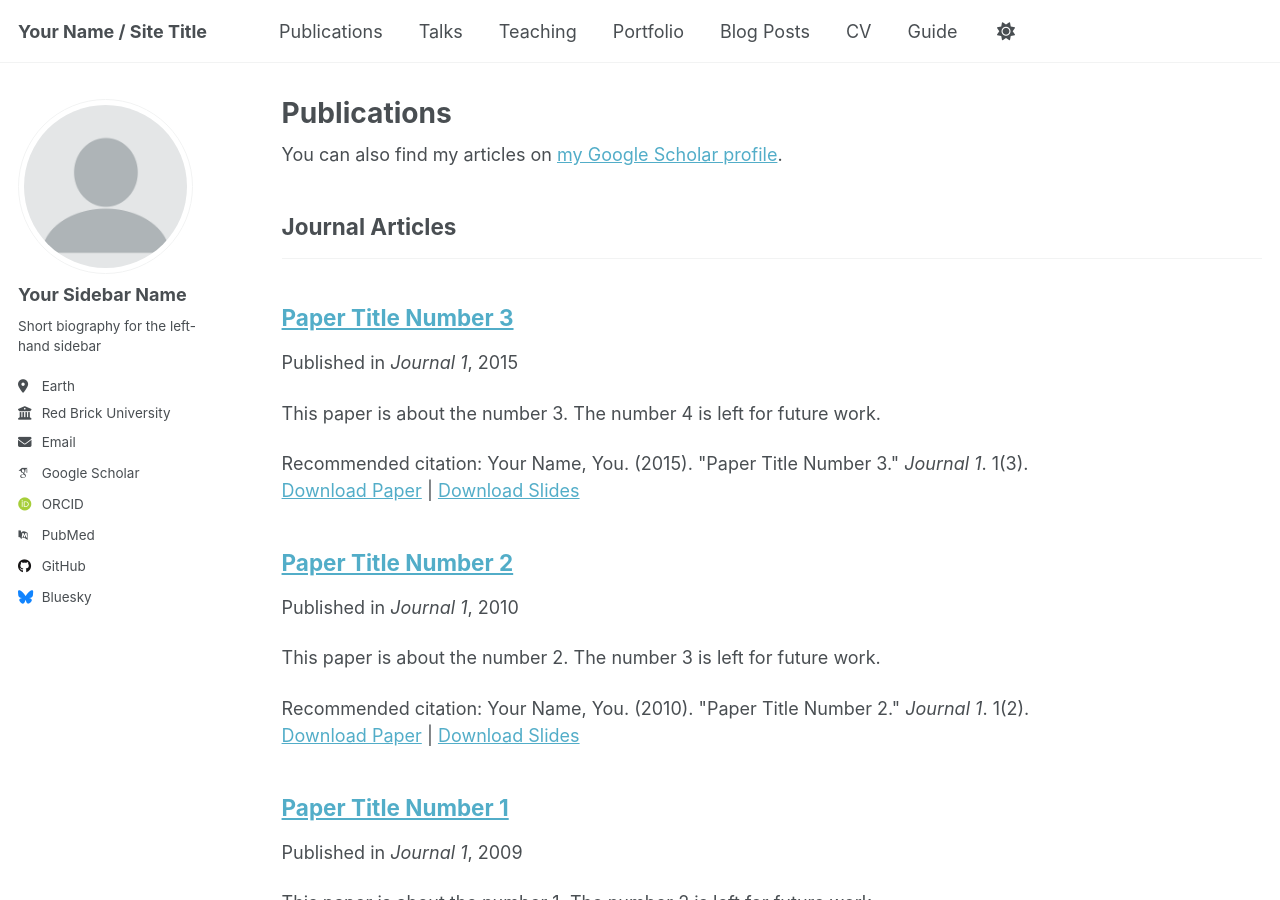
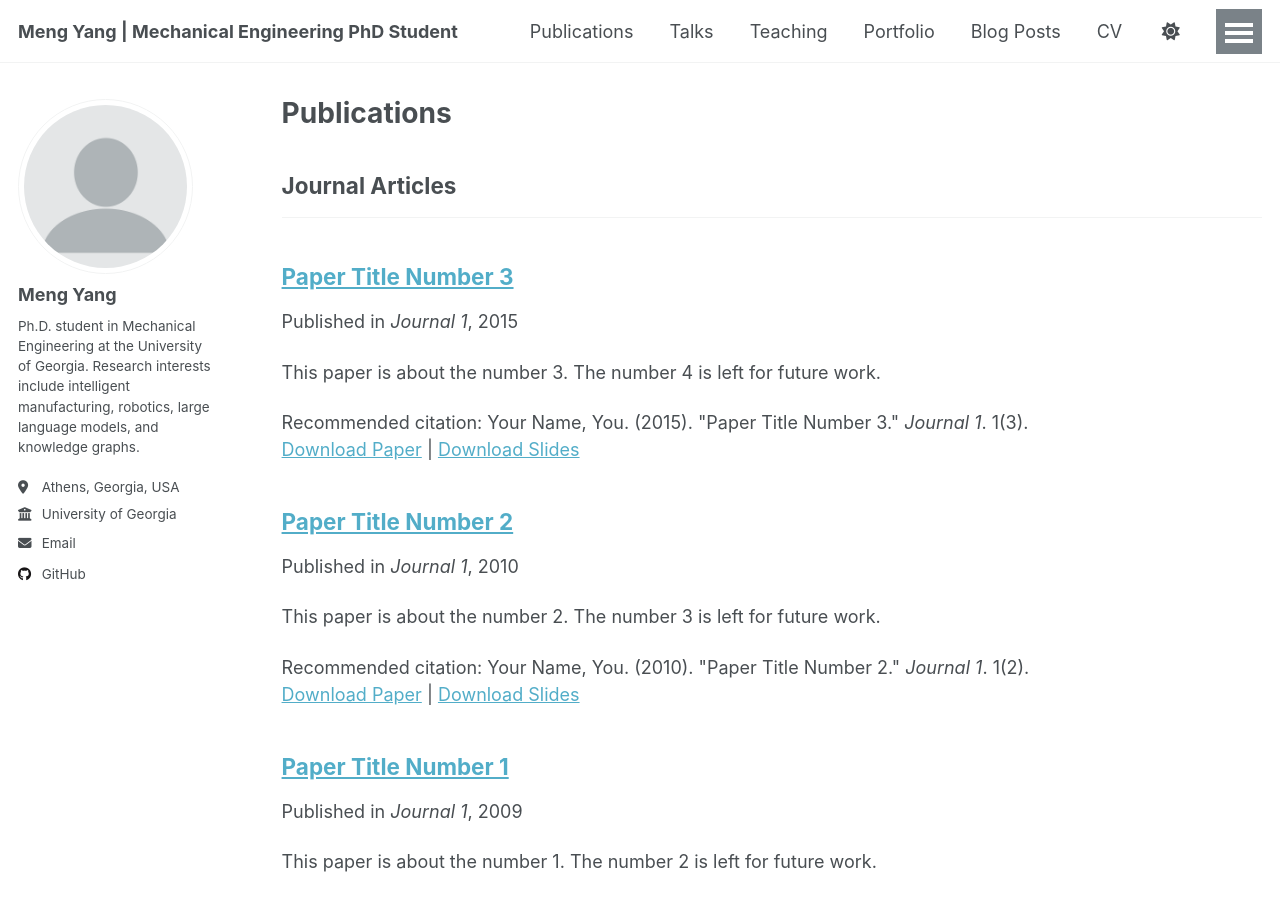
Before and after one commit to dreamocean612/Yang-Meng.github.io, a Jekyll site: the page built from _pages/publications.html, in a window 1280 px wide and 900 px high. Built offline with Jekyll 4.4.1, drawn with Linux system fonts in a browser that asks for light colours; some web fonts are replaced; a script that is not in the unit is left out; part of the change alters nothing that is shown; some of the changed text lies outside the part shown.

Commit message:
Modify site configuration and author details
Updated personal information and site settings in _config.yml.

```diff
--- a/_config.yml
+++ b/_config.yml
@@ -1,85 +1,79 @@
-# Welcome to Jekyll!
-#
-# This config file is meant for settings that affect your entire site, values
-# which you are expected to set up once and rarely need to edit after that.
-# For technical reasons, this file is *NOT* reloaded automatically when you use
-# `jekyll serve -l -H localhost`. If you change this file, please restart the
-# server process.
-
 # Basic Site Settings
 locale                   : "en-US"
 site_theme               : "default" # Currently available options are "default", "air"
-title                    : "Your Name / Site Title"
+
+title                    : "Meng Yang | Mechanical Engineering PhD Student"
 title_separator          : "-"
-name                     : &name "Your Name"
-description              : &description "Your Name's academic portfolio"   # Update this with a general description of your site, this is the default if not overridden by a page
-url                      : https://academicpages.github.io # The base hostname & protocol for your site e.g. "https://[your GitHub username].github.io",
-                                                           # or if you already have some other page hosted on Github then use "https://[your GitHub username].github.io/[Your Repo Name]"
-baseurl                  : "" # the subpath of your site, e.g. "/blog"
-repository               : "academicpages/academicpages.github.io"
+name                     : &name "Meng Yang"
+description              : &description "Meng Yang's academic homepage and research portfolio"
 
-# Site Author - The following control what appear as part of the author content on the side bar.
-#               If a field is blank the icon and link will not appear, otherwise it will be shown.
-#               Additional customization can be done by editing /_includes/author-profile.html
+# ！！！这里改成你自己的 GitHub Pages 地址设置
+# 你现在的仓库是 dreamocean612/Yang-Meng.github.io，
+# 对应访问路径是：https://dreamocean612.github.io/Yang-Meng.github.io
+url                      : "https://dreamocean612.github.io"
+baseurl                  : "/Yang-Meng.github.io"
+repository               : "dreamocean612/Yang-Meng.github.io"
+
+# Site Author - 侧边栏个人信息
 author:
   # Biographic information
   avatar           : "profile.png"
-  name             : "Your Sidebar Name"
-  pronouns         : # example: "she/her"
-  bio              : "Short biography for the left-hand sidebar"
-  location         : "Earth"
-  employer         : "Red Brick University"
-  uri              : # URL
-  email            : "none@example.org"
+  name             : "Meng Yang"
+  pronouns         :  # 如果以后想写可以改成 "she/her"
+  bio              : "Ph.D. student in Mechanical Engineering at the University of Georgia. Research interests include intelligent manufacturing, robotics, large language models, and knowledge graphs."
+  location         : "Athens, Georgia, USA"
+  employer         : "University of Georgia"
+  uri              :
+  email            : "my2489502273@outlook.com"
 
-  # Academic websites
-  academia         : # URL
-  arxiv            : # URL - Update with the correct link to your profile
-  googlescholar    : "https://scholar.google.com/citations?user=PS_CX0AAAAAJ"
-  inspire-hep      : # URL
-  impactstory      : # URL
-  orcid            : "https://orcid.org/yourorcidurl"
-  semantic         : # URL
-  pubmed           : "https://www.ncbi.nlm.nih.gov/pubmed/?term=john+snow"
-  researchgate     : # URL
-  scopus           : # URL
+  # Academic websites（以后有了可以把链接贴上来）
+  academia         :
+  arxiv            :
+  googlescholar    :  # e.g. "https://scholar.google.com/citations?user=XXXX"
+  inspire-hep      :
+  impactstory      :
+  orcid            :
+  semantic         :
+  pubmed           :
+  researchgate     :
+  scopus           :
 
   # Repositories and software development
-  bitbucket        : # Username - Update with your username on the site
-  codepen          : # Username
-  dribbble         : # Username
-  github           : "academicpages"
-  kaggle           : # Username
-  stackoverflow    : # User number or user number and name (i.e., use "1" or "1/jeff-atwood")
+  bitbucket        :
+  codepen          :
+  dribbble         :
+  github           : "dreamocean612"
+  kaggle           :
+  stackoverflow    :
 
-  # Social media
-  artstation       : # Username
-  bluesky          : "bsky.app" # Replace this with you Bluesky username
-  facebook         : # Username
-  flickr           : # Username
-  foursquare       : # Username
-  goodreads        : # Username
-  google_plus      : # Username
-  keybase          : # Username
-  instagram        : # Username
-  lastfm           : # Username
-  linkedin         : # Username
-  mastodon         : # URL
-  medium           : # URL
-  pinterest        : # Username
-  soundcloud       : # Username
-  steam            : # Username
-  telegram         : # URL
-  tumblr           : # Username
-  twitter          : # Username for X / Twitter
-  vine             : # Username
-  weibo            : # Username
-  wikipedia        : # Username
-  xing             : # Username
-  youtube          : # Username
-  zhihu            : # Username
+  # Social media（暂时都留空，需要哪个就填哪个）
+  artstation       :
+  bluesky          :
+  facebook         :
+  flickr           :
+  foursquare       :
+  goodreads        :
+  google_plus      :
+  keybase          :
+  instagram        :
+  lastfm           :
+  linkedin         :
+  mastodon         :
+  medium           :
+  pinterest        :
+  soundcloud       :
+  steam            :
+  telegram         :
+  tumblr           :
+  twitter          :
+  vine             :
+  weibo            :
+  wikipedia        :
+  xing             :
+  youtube          :
+  zhihu            :
 
-# Publication Category - The following the list of publication categories and their headings
+# Publication Category - 显示论文类别用的标题
 publication_category:
   books:
     title: 'Books'
@@ -89,25 +83,25 @@ publication_category:
     title: 'Conference Papers'
 
 # Site Settings
-teaser                   :  # filename of teaser fallback teaser image placed in /images/ for social media previews
-breadcrumbs              : false # true, false (default)
+teaser                   :
+breadcrumbs              : false
 words_per_minute         : 160
 future                   : true
-read_more                : "disabled" # if enabled, adds "Read more" links to excerpts
-talkmap_link             : false      #change to true to add link to talkmap on talks page
+read_more                : "disabled"
+talkmap_link             : false
 comments:
-  provider               : # false (default), "disqus", "discourse", "facebook", "google-plus", "staticman", "custom"
+  provider               :
   disqus:
     shortname            :
   discourse:
-    server               : # https://meta.discourse.org/t/embedding-discourse-comments-via-javascript/31963 , e.g.: meta.discourse.org
+    server               :
   facebook:
     appid                :
-    num_posts            : # 5 (default)
-    colorscheme          : # "light" (default), "dark"
+    num_posts            :
+    colorscheme          :
 staticman:
   allowedFields          : ['name', 'email', 'url', 'message']
-  branch                 : "gh-pages" # "master", "gh-pages"
+  branch                 : "gh-pages"
   commitMessage          : "New comment."
   filename               : comment-{@timestamp}
   format                 : "yml"
@@ -120,18 +114,16 @@ staticman:
     date:
       type               : "date"
       options:
-        format           : "iso8601" # "iso8601" (default), "timestamp-seconds", "timestamp-milliseconds"
+        format           : "iso8601"
 atom_feed:
-  hide                   : false     # change to true to hide the RSS feed in the footer
-  path                   : # blank (default) uses feed.xml
-
+  hide                   : false
+  path                   :
 
 # SEO Related
 google_site_verification :
 bing_site_verification   :
 alexa_site_verification  :
 yandex_site_verification :
-
 
 # Social Sharing
 twitter:
@@ -140,22 +132,18 @@ facebook:
   username               :
   app_id                 :
   publisher              :
-og_image                 :  # Social media default site image
-og_description           :  # Social media default site image description
-# For specifying social profiles
-# - https://developers.google.com/structured-data/customize/social-profiles
+og_image                 :
+og_description           :
 social:
-  type                   : # Person or Organization (defaults to Person)
-  name                   : # If the user or organization name differs from the site's name
-  links: # An array of links to social media profiles
-
+  type                   :
+  name                   :
+  links:                 # e.g. ["https://github.com/dreamocean612"]
 
 # Analytics
 analytics:
-  provider               :  "false" # false (default), "google", "google-universal", "google-analytics-4", "custom"
+  provider               : "false"
   google:
     tracking_id          :
-
 
 # Reading Files
 include:
@@ -195,14 +183,12 @@ keep_files:
 encoding: "utf-8"
 markdown_ext: "markdown,mkdown,mkdn,mkd,md"
 
-
 # Conversion
 markdown: kramdown
 highlighter: rouge
 lsi: false
 excerpt_separator: "\n\n"
 incremental: false
-
 
 # Markdown Processing
 kramdown:
@@ -215,8 +201,7 @@ kramdown:
   smart_quotes: lsquo,rsquo,ldquo,rdquo
   enable_coderay: false
 
-
-# These settings control the types of collections used by the template
+# Collections
 collections:
   teaching:
     output: true
@@ -231,10 +216,8 @@ collections:
     output: true
     permalink: /:collection/:path/
 
-
-# These settings control how pages and collections are included in the site
+# Defaults
 defaults:
-  # _posts
   - scope:
       path: ""
       type: posts
@@ -245,14 +228,12 @@ defaults:
       comments: true
       share: true
       related: true
-  # _pages
   - scope:
       path: ""
       type: pages
     values:
       layout: single
       author_profile: true
-  # _teaching
   - scope:
       path: ""
       type: teaching
@@ -261,7 +242,6 @@ defaults:
       author_profile: true
       share: true
       comments: true
-  # _publications
   - scope:
       path: ""
       type: publications
@@ -270,7 +250,6 @@ defaults:
       author_profile: true
       share: true
       comments: true
-  # _portfolio
   - scope:
       path: ""
       type: portfolio
@@ -279,7 +258,6 @@ defaults:
       author_profile: true
       share: true
       comment: true
-  # _talks
   - scope:
       path: ""
       type: talks
@@ -288,19 +266,14 @@ defaults:
       author_profile: true
       share: true
 
-
 # Sass/SCSS
 sass:
   sass_dir: _sass
-  style: compressed # https://sass-lang.com/documentation/file.SASS_REFERENCE.html#output_style
-
+  style: compressed
 
 # Outputting
 permalink: /:categories/:title/
-# paginate: 5 # amount of posts to show
-# paginate_path: /page:num/
-timezone: Etc/UTC # https://en.wikipedia.org/wiki/List_of_tz_database_time_zones
-
+timezone: Etc/UTC
 
 # Plugins
 plugins:
@@ -311,7 +284,6 @@ plugins:
   - jekyll-redirect-from
   - jemoji
 
-# Mimic GitHub Pages with --safe
 whitelist:
   - jekyll-feed
   - jekyll-gist
@@ -320,38 +292,15 @@ whitelist:
   - jekyll-redirect-from
   - jemoji
 
-
 # Archives
-#  Type
-#  - GitHub Pages compatible archive pages built with Liquid ~> type: liquid (default)
-#  - Jekyll Archives plugin archive pages ~> type: jekyll-archives
-#  Path (examples)
-#  - Archive page should exist at path when using Liquid method or you can
-#    expect broken links (especially with breadcrumbs enabled)
-#  - <base_path>/tags/my-awesome-tag/index.html ~> path: /tags/
-#  - <base_path/categories/my-awesome-category/index.html ~> path: /categories/
-#  - <base_path/my-awesome-category/index.html ~> path: /
 category_archive:
   type: liquid
   path: /categories/
 tag_archive:
   type: liquid
   path: /tags/
-# https://github.com/jekyll/jekyll-archives
-# jekyll-archives:
-#   enabled:
-#     - categories
-#     - tags
-#   layouts:
-#     category: archive-taxonomy
-#     tag: archive-taxonomy
-#   permalinks:
-#     category: /categories/:name/
-#     tag: /tags/:name/
-
 
 # HTML Compression
-# - https://jch.penibelst.de/
 compress_html:
   clippings: all
   ignore:
```
